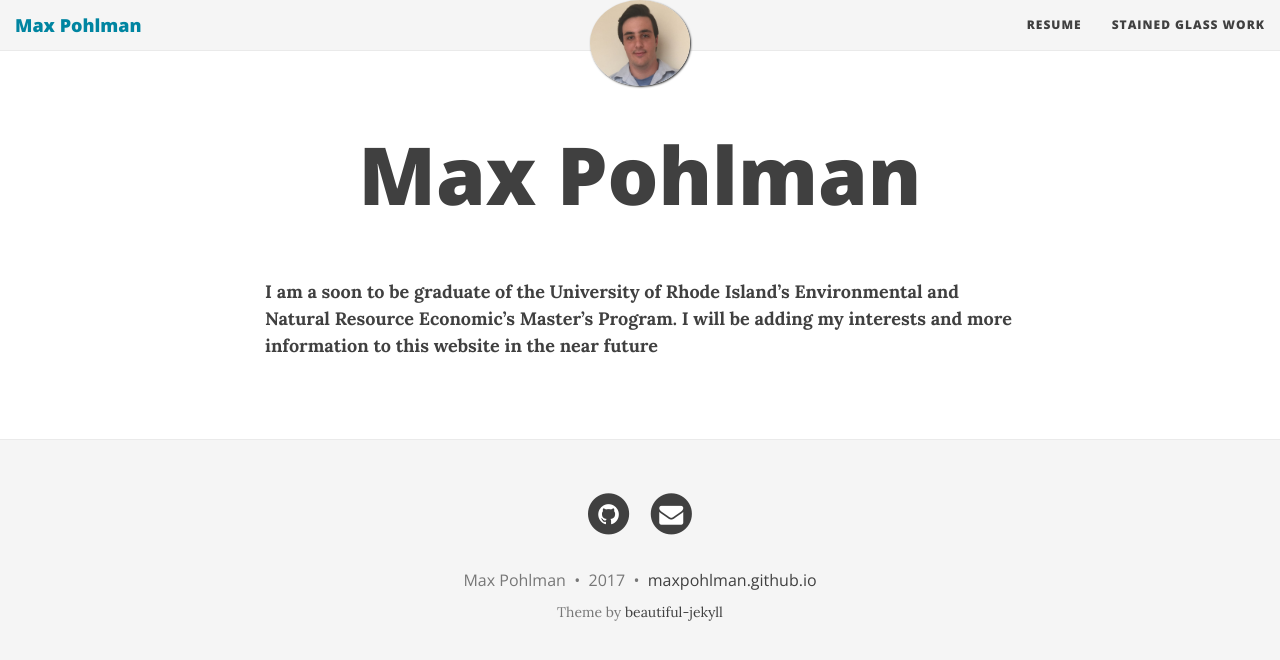
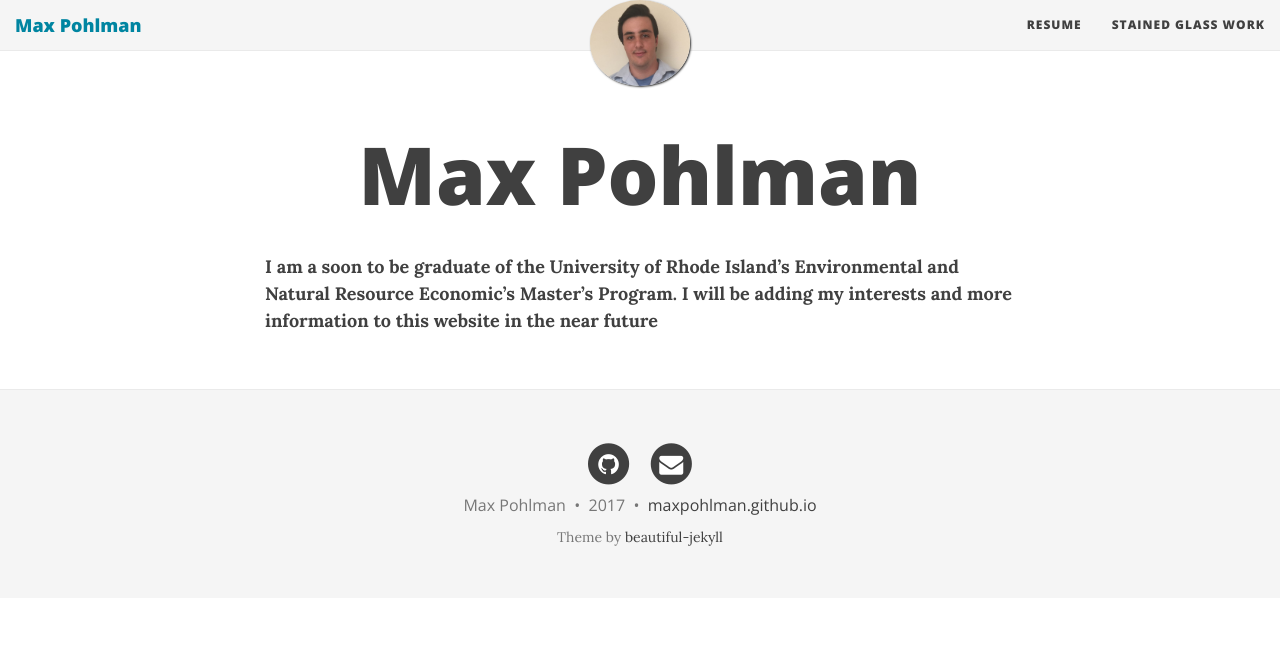
Before and after one commit to maxpohlman/maxpohlman.github.io, a Jekyll site: the page built from index.md, in a window 1280 px wide. Shown: the top 660 px of the page. Built offline with Jekyll 4.4.1, drawn with Linux system fonts in a browser that asks for light colours; nearby versions of some CDN libraries; the list of posts is cut into pages by our own code.

Commit message:
margin attempt 1

```diff
--- a/css/main.css
+++ b/css/main.css
@@ -11,7 +11,7 @@ body {
 }
 p {
   line-height: 1.5;
-  margin: 30px 0;
+  margin: 5px 0;
 }
 p a {
   /* text-decoration: underline */
```
